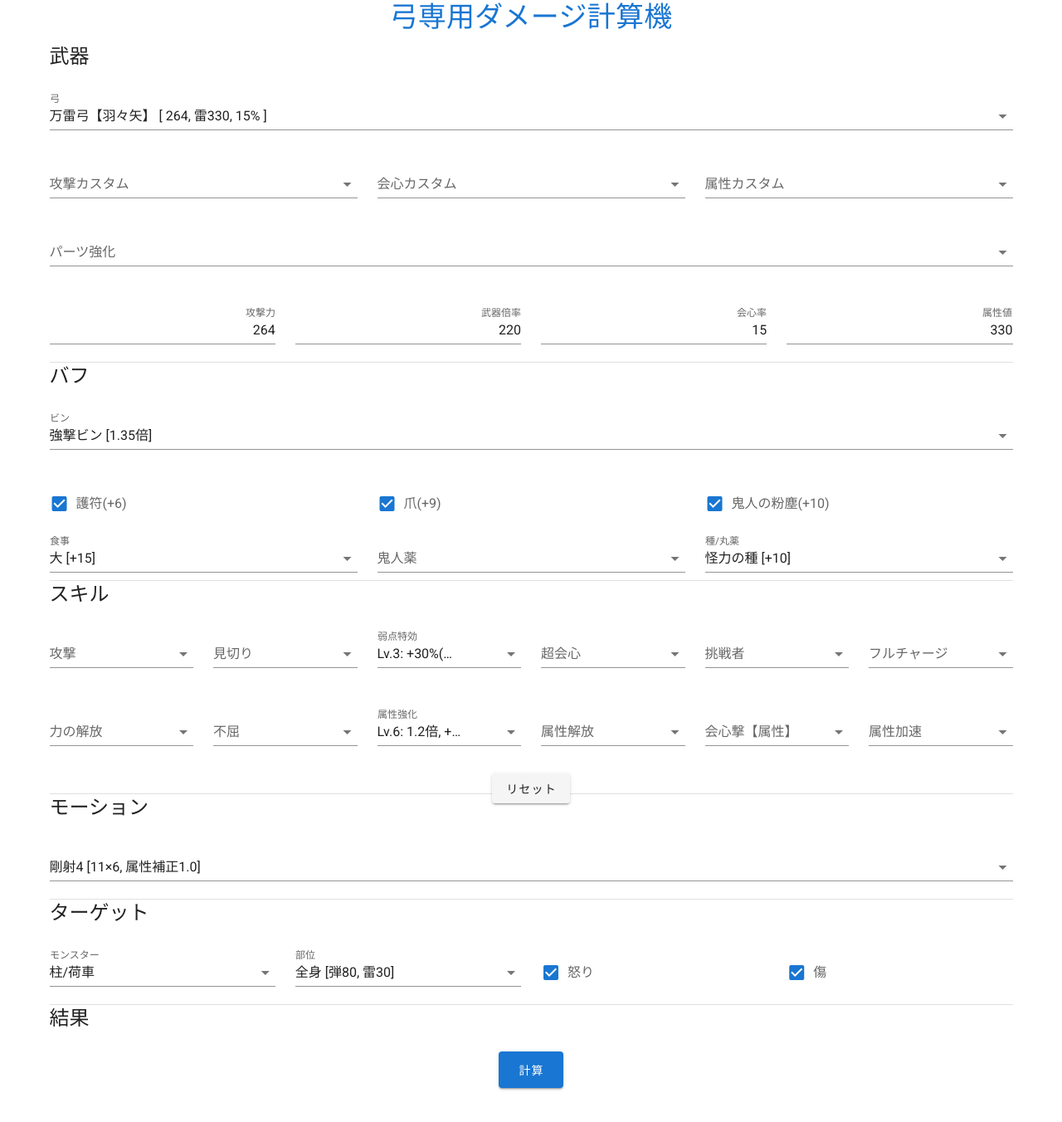
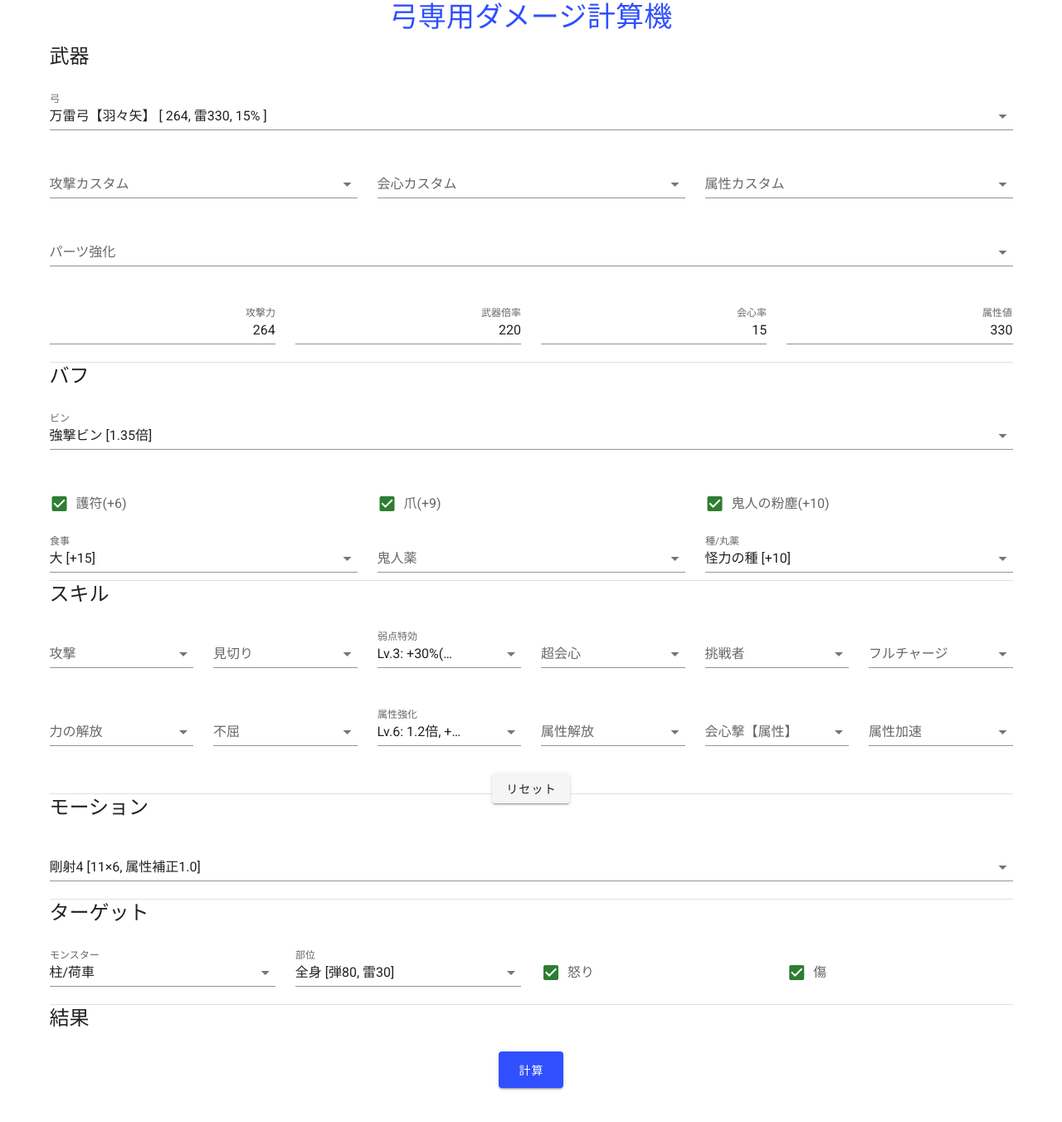
Before and after one commit to reireias/mhwib-bow-dmg, a Nuxt app: page / in a window 1280 px wide. Shown: the top 1352 px of the page at 83% size. Built offline with nearby package versions, Linux system fonts and the light colour scheme.

Commit message:
update theme

```diff
--- a/components/Result.vue
+++ b/components/Result.vue
@@ -8,7 +8,7 @@
     <v-row justify="center">
       <v-col>
         <center>
-          <v-btn color="primary" large @click="calcurate">計算</v-btn>
+          <v-btn color="secondary" large @click="calcurate">計算</v-btn>
         </center>
       </v-col>
     </v-row>
--- a/nuxt.config.js
+++ b/nuxt.config.js
@@ -67,10 +67,10 @@ export default {
     theme: {
       dark: false,
       themes: {
-        dark: {
-          primary: colors.blue.darken2,
+        light: {
+          primary: colors.green.darken3,
           accent: colors.grey.darken3,
-          secondary: colors.amber.darken3,
+          secondary: colors.indigo.accent4,
           info: colors.teal.lighten1,
           warning: colors.amber.base,
           error: colors.deepOrange.accent4,
--- a/pages/index.vue
+++ b/pages/index.vue
@@ -1,7 +1,7 @@
 <template>
   <v-container>
     <v-row justify="center">
-      <div class="display-1 primary--text">弓専用ダメージ計算機</div>
+      <div class="display-1 secondary--text">弓専用ダメージ計算機</div>
     </v-row>
     <v-row>
       <weapon></weapon>
```
